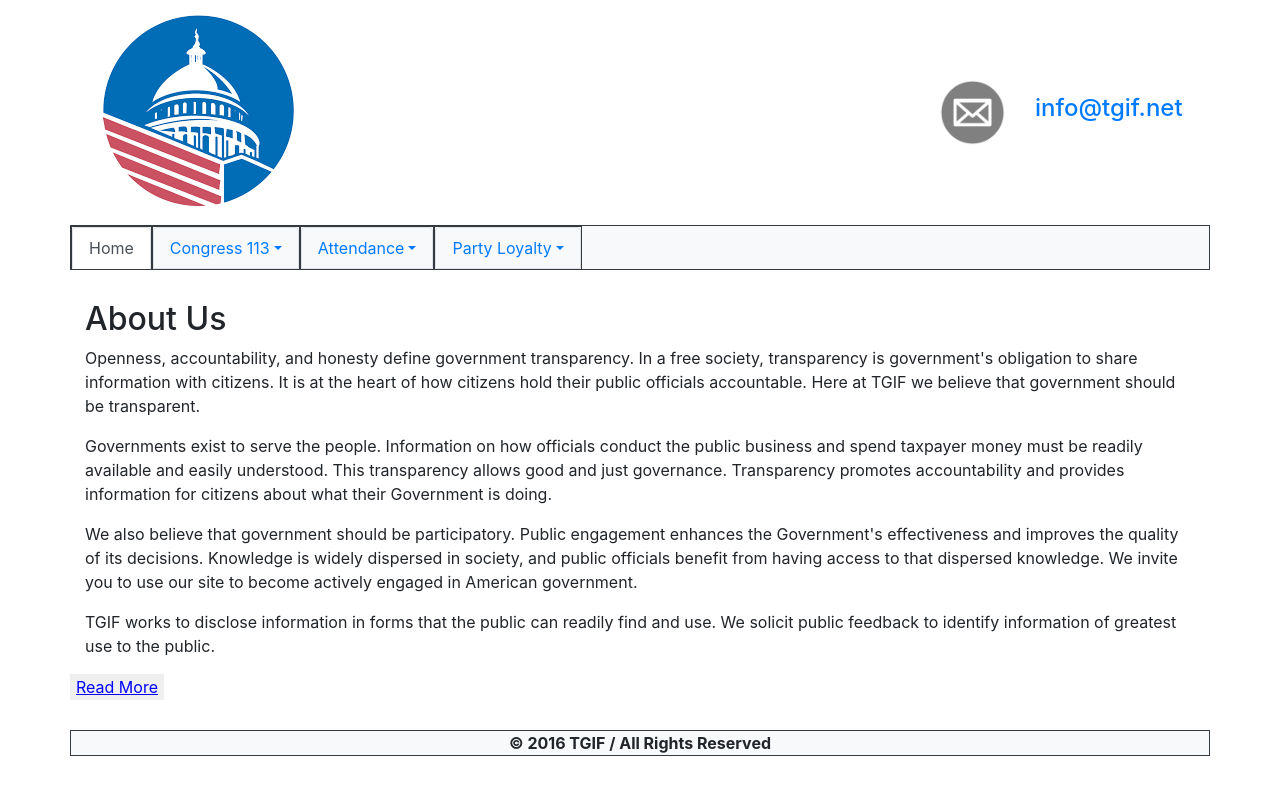
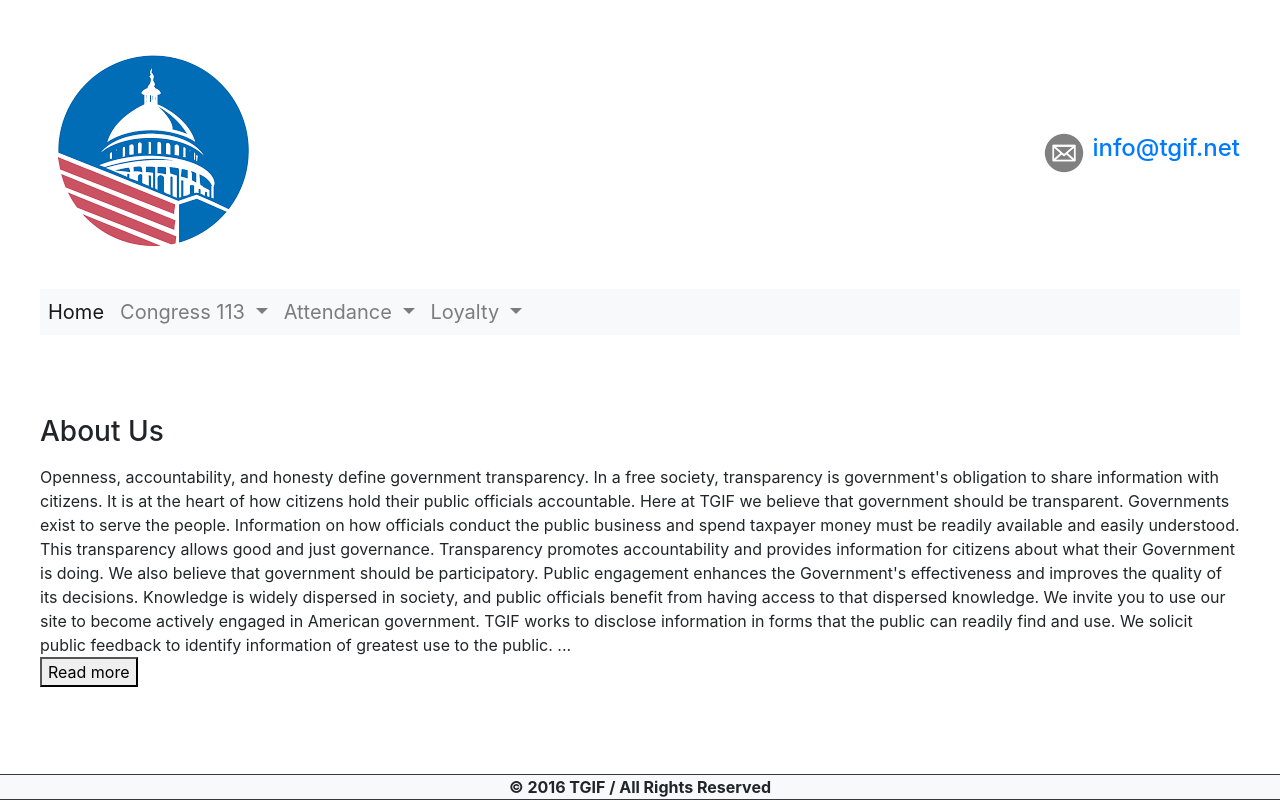
Before and after one commit to IsabelAntonia/TGIF-JS, a plain HTML site: page index.html in a window 1280 px wide. Drawn offline with nearby package versions, Linux system fonts and the light colour scheme.

Commit message:
changed nav

```diff
--- a/index.html
+++ b/index.html
@@ -10,91 +10,142 @@
 </head>
 
 <body>
-    <div class="container">
+    <div class="container-fluid">
 
-        <header>
-            <div class="row align-items-center">
-                <div class="col-9">
+        <header class="row">
+
+
+            <div class="col-xs-12 col-md-6 d-flex justify-content-center justify-content-md-start">
                 <img class="img-fluid" src="assets/Logo.png" alt="logo">
             </div>
-                <div class="col-1">
-                    <img class="img-fluid" src="assets/email-logo-png-transparent-background-5.png" alt="logo">
-                </div>
-                <div class="col-2">
+
+            <div class="col-xs-12 col-md-6 d-flex justify-content-center justify-content-md-end align-items-center">
+                <img class="img-fluid mr-2" id="emailLogo" src="assets/email-logo-png-transparent-background-5.png" alt="search_logo">
                 <h4><a href="mailto:info@tgif.net" target="_blank">info@tgif.net</a></h4>
             </div>
-            </div>
+
+        </header>
 
 
-            <nav class="navMargin">
-                <ul class=" row nav nav-tabs border border border-dark bg-light">
-                    <li class="nav-item border border-dark">
-                        <a class="nav-link active" href="#">Home</a>
+        <nav class="navbar navbar-expand-lg navbar-light bg-light mt-4 p-0" id="thisNav">
+            <button class="navbar-toggler" type="button" data-toggle="collapse" data-target="#navbarSupportedContent" aria-controls="navbarSupportedContent" aria-expanded="false" aria-label="Toggle navigation">
+    <span class="navbar-toggler-icon"></span>
+  </button>
+
+            <div class="collapse navbar-collapse" id="navbarSupportedContent">
+                <ul class="navbar-nav mr-auto">
+                    <li class="nav-item active">
+                        <a class="nav-link" href="index.html">Home <span class="sr-only">(current)</span></a>
                     </li>
-                    <li class="nav-item dropdown border border-dark">
-                        <a class="nav-link dropdown-toggle border" data-toggle="dropdown" href="#" role="button" aria-haspopup="true" aria-expanded="false">Congress 113</a>
-                        <div class="dropdown-menu">
+
+
+                    <li class="nav-item dropdown">
+                        <a class="nav-link dropdown-toggle" href="#" id="navbarDropdown" role="button" data-toggle="dropdown" aria-haspopup="true" aria-expanded="false">
+          Congress 113
+        </a>
+                        <div class="dropdown-menu" aria-labelledby="navbarDropdown">
                             <a class="dropdown-item" href="senate-data.html">Senate</a>
                             <a class="dropdown-item" href="house-data.html">House</a>
+
                         </div>
                     </li>
-                    <li class="nav-item dropdown border border-dark">
-                        <a class="nav-link dropdown-toggle border" data-toggle="dropdown" href="#" role="button" aria-haspopup="true" aria-expanded="false">Attendance</a>
-                        <div class="dropdown-menu">
+
+                    <li class="nav-item dropdown">
+                        <a class="nav-link dropdown-toggle" href="#" id="navbarDropdown" role="button" data-toggle="dropdown" aria-haspopup="true" aria-expanded="false">
+          Attendance
+        </a>
+                        <div class="dropdown-menu" aria-labelledby="navbarDropdown">
                             <a class="dropdown-item" href="senate-attendance.html">Senate</a>
                             <a class="dropdown-item" href="house-attendance.html">House</a>
                         </div>
                     </li>
-                    <li class="nav-item dropdown border border-dark">
-                        <a class="nav-link dropdown-toggle border" data-toggle="dropdown" href="#" role="button" aria-haspopup="true" aria-expanded="false">Party Loyalty</a>
-                        <div class="dropdown-menu">
+
+                    <li class="nav-item dropdown">
+                        <a class="nav-link dropdown-toggle" href="#" id="navbarDropdown" role="button" data-toggle="dropdown" aria-haspopup="true" aria-expanded="false">
+          Loyalty
+        </a>
+                        <div class="dropdown-menu" aria-labelledby="navbarDropdown">
                             <a class="dropdown-item" href="senate-loyalty.html">Senate</a>
                             <a class="dropdown-item" href="house-loyalty.html">House</a>
                         </div>
                     </li>
+
+
+
                 </ul>
+            </div>
         </nav>
-        </header>
+
+
 
 
         <!--Table container-->
 
         <div>
-            <h2>About Us</h2>
-            <p>Openness, accountability, and honesty define government transparency. In a free society, transparency is government's obligation to share information with citizens. It is at the heart of how citizens hold their public officials accountable. Here at TGIF we believe that government should be transparent.</p>
-            <p>Governments exist to serve the people. Information on how officials conduct the public business and spend taxpayer money must be readily available and easily understood. This transparency allows good and just governance. Transparency promotes accountability and provides information for citizens about what their Government is doing.</p>
-            <p>We also believe that government should be participatory. Public engagement enhances the Government's effectiveness and improves the quality of its decisions. Knowledge is widely dispersed in society, and public officials benefit from having access to that dispersed knowledge. We invite you to use our site to become actively engaged in American government.</p>
-            <p>TGIF works to disclose information in forms that the public can readily find and use. We solicit public feedback to identify information of greatest use to the public.</p>
+            <h3>About Us</h3>
 
-            <button class="navMargin row" style="border:none; text-decoration: underline; color: blue" data-toggle="collapse" data-target="#demo">Read More</button>
 
-            <div id="demo" class="collapse">
-                <h3>Background History of Government Transparency</h3>
-                <p>In the West, the idea that government should be open to public scrutiny and susceptible to public opinion dates back at least to the time of the Enlightenment, when many philosophes made an attack on absolutist doctrine of state secrecy, a core part of their intellectual project. The passage of formal legislative instruments to this end can also be traced to this time with Sweden, for example, (which then included Finland as a Swedish-governed territory) enacting free press legislation as part of its constitution (Freedom of the Press Act, 1766). This approach, and that of the philosophes more broadly, is strongly related to recent historiography on the eighteenth-century public sphere.
 
-                    <p>Influenced by Enlightenment thought, the revolutions in America (1776) and France (1789), freedom of the press enshrined provisions and requirements for public budgetary accounting and freedom of the press in constitutional articles. In the nineteenth century, attempts by Metternichean statesmen to row back on these measures were vigorously opposed by a number of eminent liberal politicians and writers, Bentham, Mill and Acton prominent among the latter.</p>
+            <div>Openness, accountability, and honesty define government transparency. In a free society, transparency is government's obligation to share information with citizens. It is at the heart of how citizens hold their public officials accountable. Here at TGIF we believe that government should be transparent. Governments exist to serve the people. Information on how officials conduct the public business and spend taxpayer money must be readily available and easily understood. This transparency allows good and just governance. Transparency promotes accountability and provides information for citizens about what their Government is doing. We also believe that government should be participatory. Public engagement enhances the Government's effectiveness and improves the quality of its decisions. Knowledge is widely dispersed in society, and public officials benefit from having access to that dispersed knowledge. We invite you to use our site to become actively engaged in American government. TGIF works to disclose information in forms that the public can readily find and use. We solicit public feedback to identify information of greatest use to the public.
+                <span id="dots">...</span>
 
-                    <p>Open government is widely seen to be a key hallmark of contemporary democratic practice and is often linked to the passing of freedom of information legislation. Scandinavian countries claim to have adopted the first freedom of information legislation, dating the origins of its modern provisions to the eighteenth century and Finland continuing the presumption of openness after gaining independence in 1917, passing its Act on Publicity of Official Documents in 1951 (superseded by new legislation in 1999).</p>
+                    <div id="more"><p><h2>Hello</h2>In the West, the idea that government should be open to public scrutiny and susceptible to public opinion dates back at least to the time of the Enlightenment, when many philosophes made an attack on absolutist doctrine of state secrecy, a core part of their intellectual project. The passage of formal legislative instruments to this end can also be traced to this time with Sweden, for example, (which then included Finland as a Swedish-governed territory) enacting free press legislation as part of its constitution (Freedom of the Press Act, 1766). This approach, and that of the philosophes more broadly, is strongly related to recent historiography on the eighteenth-century public sphere.
 
-                    <p>The United States passed its Freedom of Information Act (FOIA) in 1966, FOIAs, Access to Information Acts (AIAs) or equivalent laws were passed in Denmark and Norway in 1970.</p>
+                    Influenced by Enlightenment thought, the revolutions in America (1776) and France (1789), freedom of the press enshrined provisions and requirements for public budgetary accounting and freedom of the press in constitutional articles. In the nineteenth century, attempts by Metternichean statesmen to row back on these measures were vigorously opposed by a number of eminent liberal politicians and writers, Bentham, Mill and Acton prominent among the latter.
+
+                    Open government is widely seen to be a key hallmark of contemporary democratic practice and is often linked to the passing of freedom of information legislation. Scandinavian countries claim to have adopted the first freedom of information legislation, dating the origins of its modern provisions to the eighteenth century and Finland continuing the presumption of openness after gaining independence in 1917, passing its Act on Publicity of Official Documents in 1951 (superseded by new legislation in 1999).
+
+                    The United States passed its Freedom of Information Act (FOIA) in 1966, FOIAs, Access to Information Acts (AIAs) or equivalent laws were passed in Denmark and Norway in 1970.</p>
 
                     </div>
 
 
-            <footer>
+                    </div>
+
+            <button onclick="myFunction()" id="myBtn">Read more</button>
+
+
+
+            <!--
+                <h3>Background History of Government Transparency</h3>
+
+-->
+
+
+
+        </div>
+    </div>
+    <footer class="fixed-bottom">
         <div class="border border-dark bg-light row justify-content-center">
             <b>© 2016 TGIF / All Rights Reserved</b>
         </div>
     </footer>
+    <script>
+        function myFunction() {
+            var dots = document.getElementById("dots");
+            var moreText = document.getElementById("more");
+            var btnText = document.getElementById("myBtn");
+
+            if (dots.style.display === "none") {
+                dots.style.display = "inline";
+                btnText.innerHTML = "Read more";
+                moreText.style.display = "none";
+            } else {
+                dots.style.display = "none";
+                btnText.innerHTML = "Read less";
+                moreText.style.display = "block";
+            }
+        }
+
+    </script>
 
 
-        </div>
 
 
     <script src="https://code.jquery.com/jquery-3.3.1.slim.min.js" integrity="sha384-q8i/X+965DzO0rT7abK41JStQIAqVgRVzpbzo5smXKp4YfRvH+8abtTE1Pi6jizo" crossorigin="anonymous"></script>
     <script src="https://cdnjs.cloudflare.com/ajax/libs/popper.js/1.14.3/umd/popper.min.js" integrity="sha384-ZMP7rVo3mIykV+2+9J3UJ46jBk0WLaUAdn689aCwoqbBJiSnjAK/l8WvCWPIPm49" crossorigin="anonymous"></script>
     <script src="https://stackpath.bootstrapcdn.com/bootstrap/4.1.3/js/bootstrap.min.js" integrity="sha384-ChfqqxuZUCnJSK3+MXmPNIyE6ZbWh2IMqE241rYiqJxyMiZ6OW/JmZQ5stwEULTy" crossorigin="anonymous"></script>
-    </div>
+
 </body>
 
 </html>
--- a/scripts/plainjs_statistics.js
+++ b/scripts/plainjs_statistics.js
@@ -67,14 +67,14 @@ function main(data) {
 
 
 
-    //Function Declaration
+
 
     function calculateStatistics() {
         for (var i = 0; i < members.length; i++) {
 
             let everyMember = data.results[0].members[i];
 
-            console.log(typeof (everyMember));
+//            console.log(typeof (everyMember));
 
             switch (everyMember.party) {
                 case "R":
@@ -176,7 +176,7 @@ function main(data) {
         // take only 10% from sortedArray now we know how many are 10%
         var checkedPrecent = sortedArray.length / 10;
 
-        checkedPrecent = checkedPrecent.toFixed(0);
+        checkedPrecent = checkedPrecent.toFixed(0); // in checkedPrecent we save the number that is 10%
 
 
 
--- a/styles/mystyle.css
+++ b/styles/mystyle.css
@@ -1,13 +1,4 @@
-/*
-.my-column-width {
-    width: 250px;
-}*/
 
-/*
-.image-fluid{
-    max-width: 30%;
-    height: auto;
-}*/
 
 .navMargin {
     margin-bottom: 30px;
@@ -95,3 +86,29 @@
     transform: scale(1.5);
   }
 }
+
+#emailLogo{
+
+    height: 5vh;
+    width: auto;
+
+}
+
+#thisNav{
+margin-bottom: 40px;
+    font-size: 20px;
+
+    }
+
+.container-fluid{
+    padding: 40px;
+}
+
+h3 {
+    margin-bottom: 2vh;
+    margin-top: 10vh;
+}
+
+#more {
+    display: none;
+}
```
Also changed, not shown: house-attendance.html (+50 -31 lines), senate-attendance.html (+5 -3 lines). Lines whose indentation alone changed are shown as unchanged.
